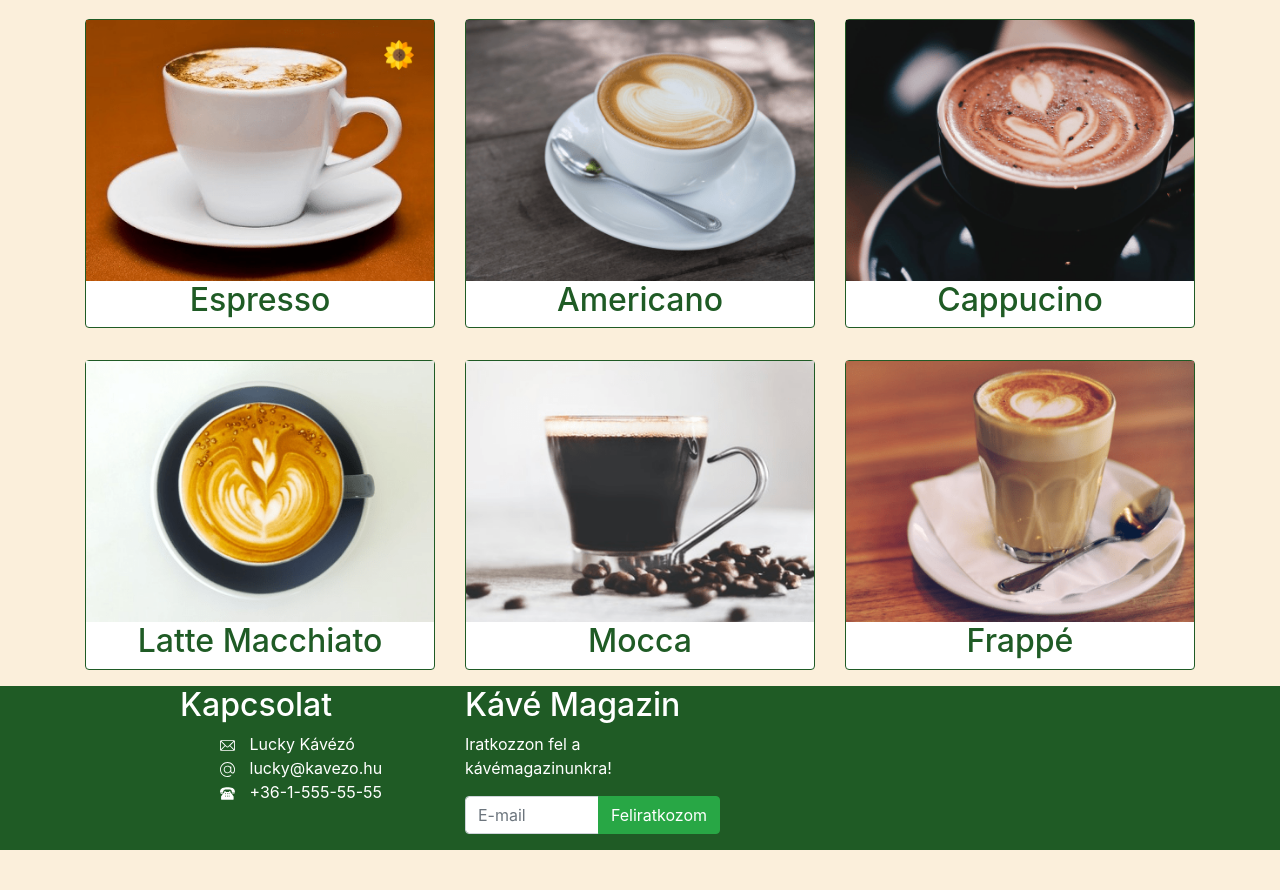
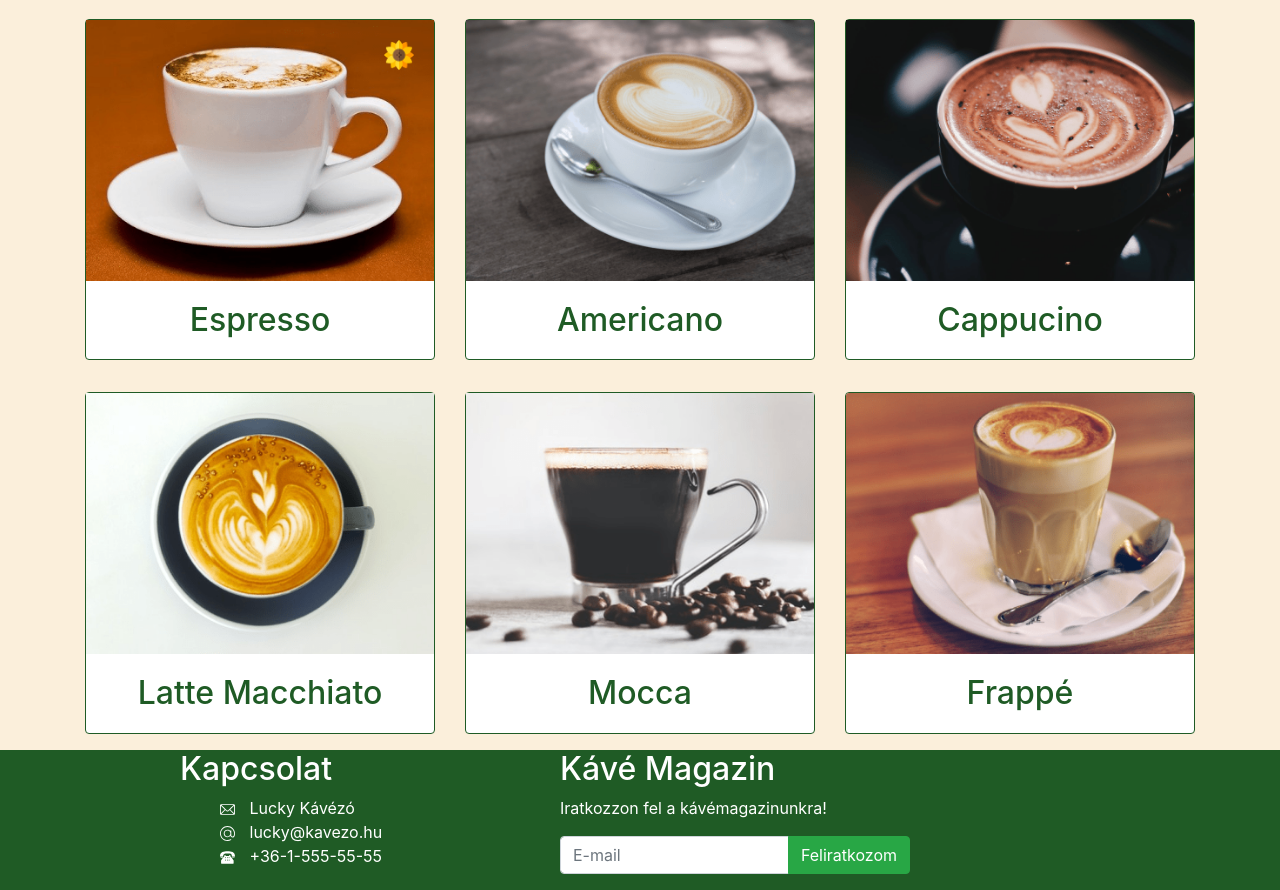
Before and after one commit to VezRoland/IKT-projekt, a plain HTML site: page index.html in a window 1280 px wide. Shown: the part 493-1383 px from the top of the page. Before the commit the page ends 1343 px from the top, so only its background shows below. Drawn offline with nearby package versions, Linux system fonts and the light colour scheme; a web font is replaced by a local one.

Commit message:
Add files via upload

```diff
--- a/index.html
+++ b/index.html
@@ -31,37 +31,49 @@
                 <div class="card">
                     <img src="./kepek/sunflower.png" alt="" id="napiajanlat">
                     <img src="./kepek/kave1-min.png" alt="" class="img-fluid">
-                    <h2>Espresso</h2>
+                    <div class="card-body">
+                        <h2 class="card-text">Espresso</h2>
+                    </div>
                 </div>
             </div>
             <div class="col-lg-4 col-md-6 col-12">
                 <div class="card">
                     <img src="./kepek/kave2-min.png" alt="" class="img-fluid">
-                    <h2>Americano</h2>
+                    <div class="card-body">
+                        <h2 class="card-text">Americano</h2>
+                    </div>
                 </div>
             </div>
             <div class="col-lg-4 col-md-6 col-12">
                 <div class="card">
                     <img src="./kepek/kave3-min.png" alt="" class="img-fluid">
-                    <h2>Cappucino</h2>
+                    <div class="card-body">
+                        <h2 class="card-text">Cappucino</h2>
+                    </div>
                 </div>
             </div>
             <div class="col-lg-4 col-md-6 col-12">
                 <div class="card">
                     <img src="./kepek/kave4-min.png" alt="" class="img-fluid">
-                    <h2>Latte Macchiato</h2>
+                    <div class="card-body">
+                        <h2 class="card-text">Latte Macchiato</h2>
+                    </div>
                 </div>
             </div>
             <div class="col-lg-4 col-md-6 col-12">
                 <div class="card">
                     <img src="./kepek/kave5-min.png" alt="" class="img-fluid">
-                    <h2>Mocca</h2>
+                    <div class="card-body">
+                        <h2 class="card-text">Mocca</h2>
+                    </div>
                 </div>
             </div>
             <div class="col-lg-4 col-md-6 col-12">
                 <div class="card">
-                    <img src="./kepek/kave6-min.png" alt="" class="img-fluid">
-                    <h2>Frappé</h2>
+                    <img src="./kepek/kave6-min.png" alt="" class="card-img-top img-fluid">
+                    <div class="card-body">
+                        <h2 class="card-text">Frappé</h2>
+                    </div>
                 </div>
             </div>
         </div>
@@ -69,7 +81,7 @@
     <footer>
         <div class="container">
             <div class="row">
-                <div class="col-sm-6 col-lg-3 offset-lg-1">
+                <div class="col-sm-6 col-lg-4 offset-lg-1">
                     <h2>Kapcsolat</h2>
                     <ul>
                         <li><img src="./kepek/level.svg" alt=""> Lucky Kávézó</li>
@@ -77,7 +89,7 @@
                         <li><img src="./kepek/telefon.svg" alt=""> +36-1-555-55-55</li>
                     </ul>
                 </div>
-                <div class="col-sm-6 col-lg-3">
+                <div class="col-sm-6 col-lg-4">
                     <h2>Kávé Magazin</h2>
                     <p>Iratkozzon fel a kávémagazinunkra!</p>
                     <form>
--- a/style.css
+++ b/style.css
@@ -47,7 +47,6 @@ nav img {
     border-radius: 4px;
     text-align: center;
     color: #1f5b25;
-    background-color: white;
 }
 
 .card:hover {
@@ -62,7 +61,7 @@ nav img {
     top: 20px;
 }
 
-.kave img {
+.card-img {
     width: 100%;
 }
 
```
